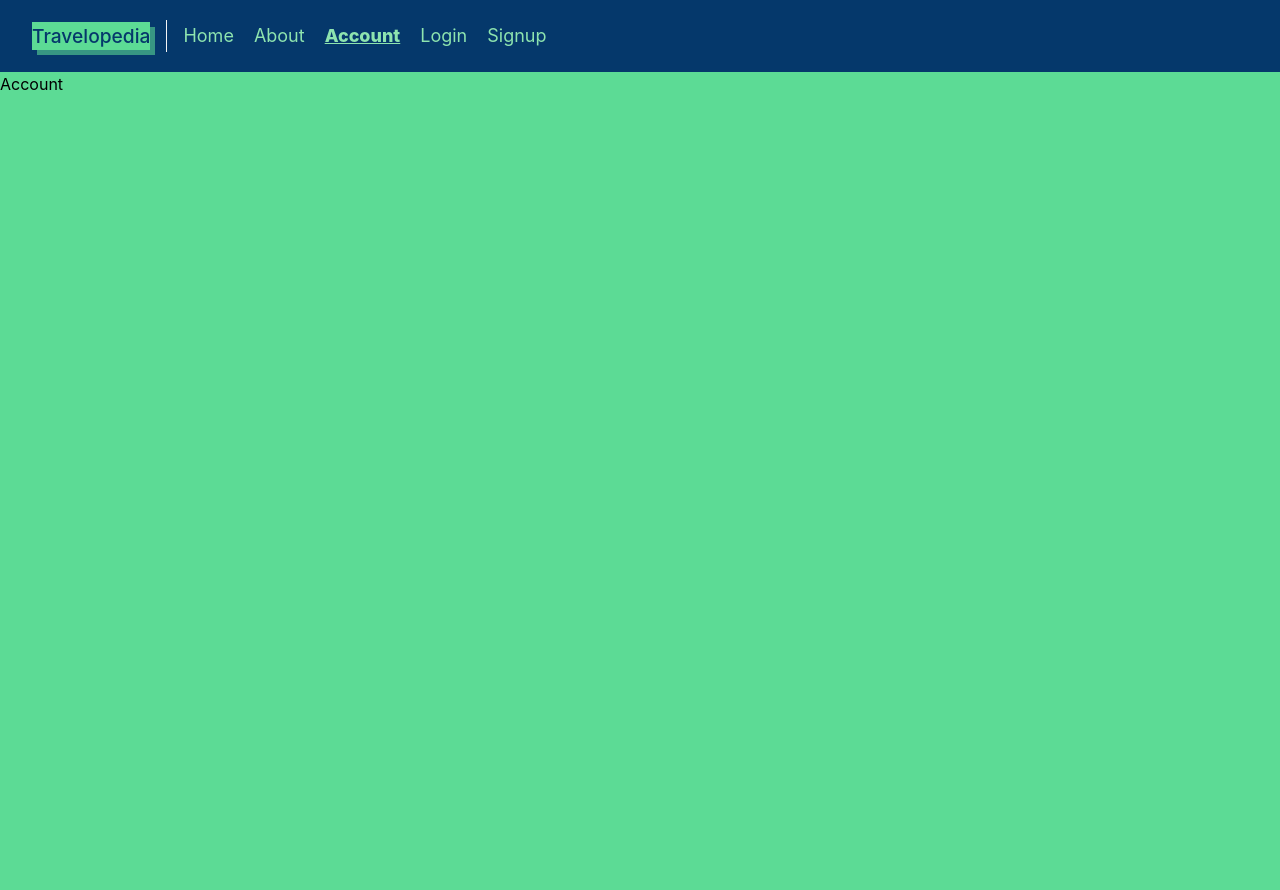
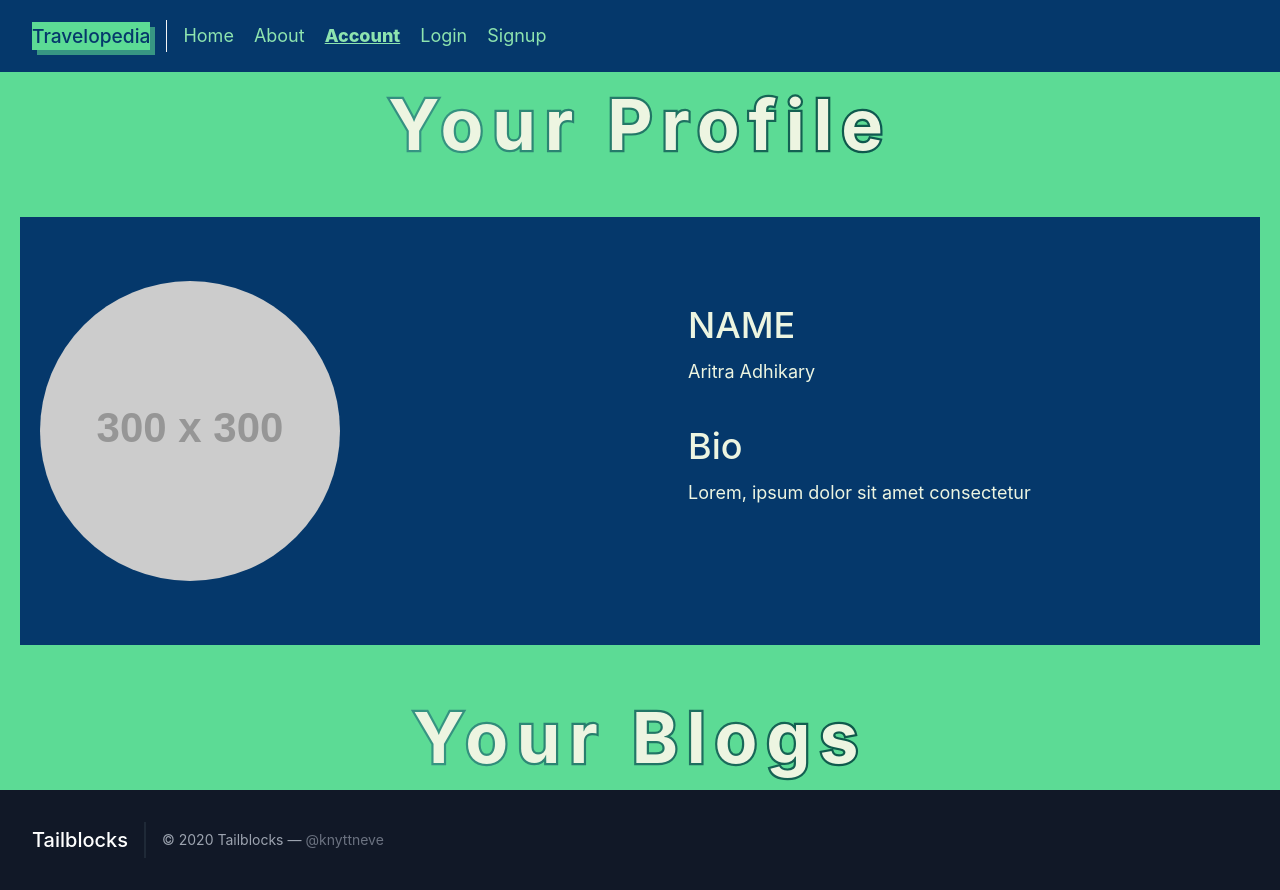
Before and after one commit to Ari122003/Travelopedia, a React (Create React App) app in the folder client/: page /#/profile in a window 1280 px wide. Before the commit the page ends 800 px from the top, so only its background shows below. Built offline with nearby package versions, Linux system fonts and the light colour scheme.

Commit message:
Profile setup

```diff
--- a/client/src/Components/Account.js
+++ b/client/src/Components/Account.js
@@ -1,7 +1,46 @@
-import React from 'react'
+import React from "react";
+import Footer from "./Footer";
 
 export default function Account() {
-  return (
-    <div>Account</div>
-  )
+	return (
+		<>
+			<h1 id="blog" className="text-center">
+				Your Profile
+			</h1>
+			<div className="px-5 py-10 ">
+				<section class=" blog body-font ">
+					<div class="container px-5 py-16 mx-auto flex flex-wrap">
+						<div class="lg:w-1/2 w-full mb-10 lg:mb-0 rounded-lg overflow-hidden">
+							<img
+								alt="feature"
+								class="object-cover object-center img"
+								src="https://dummyimage.com/300x300"
+							/>
+						</div>
+						<div class="flex flex-col flex-wrap lg:py-6 -mb-10 lg:w-1/2 lg:pl-12 lg:text-left text-center ">
+							<div class="flex flex-col mb-10 lg:items-start items-center">
+								<div class="flex-grow">
+									<h2 class=" text-4xl title-font font-medium mb-3 ">NAME</h2>
+									<p class="leading-relaxed text-lg">Aritra Adhikary</p>
+								</div>
+							</div>
+							<div class="flex flex-col mb-10 lg:items-start items-center ">
+								<div class="flex-grow">
+									<h2 class=" text-4xl title-font font-medium mb-3 ">Bio</h2>
+
+									<p className="leading-relaxed text-lg">
+										Lorem, ipsum dolor sit amet consectetur
+									</p>
+								</div>
+							</div>
+						</div>
+					</div>
+				</section>
+			</div>
+			<h1 id="blog" className="text-center">
+				Your Blogs
+			</h1>
+			<Footer />
+		</>
+	);
 }
--- a/client/src/Components/Blogs.js
+++ b/client/src/Components/Blogs.js
@@ -5,8 +5,8 @@ export default function Blogs(props) {
   const {Place,Location,Cost,Experience,Sites,Date}= props.blogs
 
 	return (
-		<div className="container px-5 py-10">
-			<section className="text-gray-400 bg-gray-900 body-font">
+		<div className="container px-5 py-10 " >
+			<section className=" blog body-font">
 				<div className="container px-5 py-24 mx-auto flex flex-col">
 					<div className="lg:w-4/6 mx-auto">
 						<div className="rounded-lg h-64 overflow-hidden">
@@ -22,11 +22,11 @@ export default function Blogs(props) {
 
 								</div>
 								<div className="flex flex-col items-center text-center justify-center">
-									<h2 className="font-medium title-font mt-4 text-white text-lg">
+									<h2 className="font-medium title-font mt-4  text-lg">
 										Phoebe Caulfield
 									</h2>
 									<div className="w-12 h-1 bg-indigo-500 rounded mt-2 mb-4"></div>
-                  <p className="text-base text-gray-400">{Date.slice(0,10)}</p>
+                  <p className="text-base ">{Date.slice(0,10)}</p>
 								</div>
 							</div>
 							<div className="sm:w-2/3 sm:pl-8 sm:py-8 sm:border-l border-gray-800 sm:border-t-0 border-t mt-4 pt-4 sm:mt-0 text-center sm:text-left">
@@ -35,7 +35,7 @@ export default function Blogs(props) {
 								<div className="p-4 ">
 									<div className="flex rounded-lg h-full bg-gray-800 bg-opacity-60 p-8 flex-col">
 										<div className="flex items-center mb-3">
-											<h2 className="text-white text-lg title-font font-medium">
+											<h2 className=" text-lg title-font font-medium">
 												PLACE
 											</h2>
 										</div>
@@ -49,7 +49,7 @@ export default function Blogs(props) {
 								<div className="p-4 ">
 									<div className="flex rounded-lg h-full bg-gray-800 bg-opacity-60 p-8 flex-col">
 										<div className="flex items-center mb-3">
-											<h2 className="text-white text-lg title-font font-medium">
+											<h2 className=" text-lg title-font font-medium">
 												LOCATION
 											</h2>
 										</div>
@@ -63,7 +63,7 @@ export default function Blogs(props) {
 								<div className="p-4 ">
 									<div className="flex rounded-lg h-full bg-gray-800 bg-opacity-60 p-8 flex-col">
 										<div className="flex items-center mb-3">
-											<h2 className="text-white text-lg title-font font-medium">
+											<h2 className=" text-lg title-font font-medium">
 												EXPERIENCE
 											</h2>
 										</div>
@@ -77,7 +77,7 @@ export default function Blogs(props) {
 								<div className="p-4 ">
 									<div className="flex rounded-lg h-full bg-gray-800 bg-opacity-60 p-8 flex-col">
 										<div className="flex items-center mb-3">
-											<h2 className="text-white text-lg title-font font-medium">
+											<h2 className=" text-lg title-font font-medium">
 												COST
 											</h2>
 										</div>
@@ -91,7 +91,7 @@ export default function Blogs(props) {
 								<div className="p-4 ">
 									<div className="flex rounded-lg h-full bg-gray-800 bg-opacity-60 p-8 flex-col">
 										<div className="flex items-center mb-3">
-											<h2 className="text-white text-lg title-font font-medium">
+											<h2 className=" text-lg title-font font-medium">
 												SITES
 											</h2>
 										</div>
--- a/client/src/index.css
+++ b/client/src/index.css
@@ -69,3 +69,15 @@ body {
 	-webkit-text-stroke-color: transparent;
 	-webkit-text-stroke-width: var(--stroke-width);
   }
+
+  .blog{
+	background-color: #05386b;
+	color: #EDF5E1;
+  }
+
+
+  /* ACCOUNT */
+
+  .img{
+	border-radius: 100%;
+  }
```
